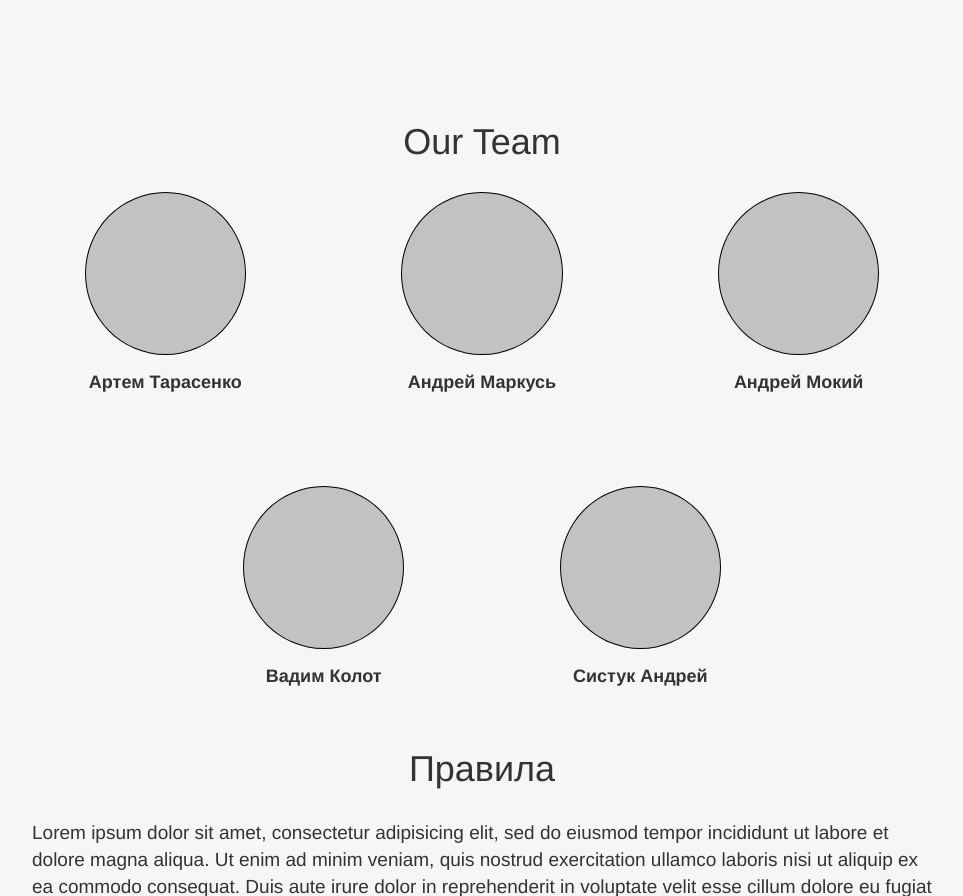
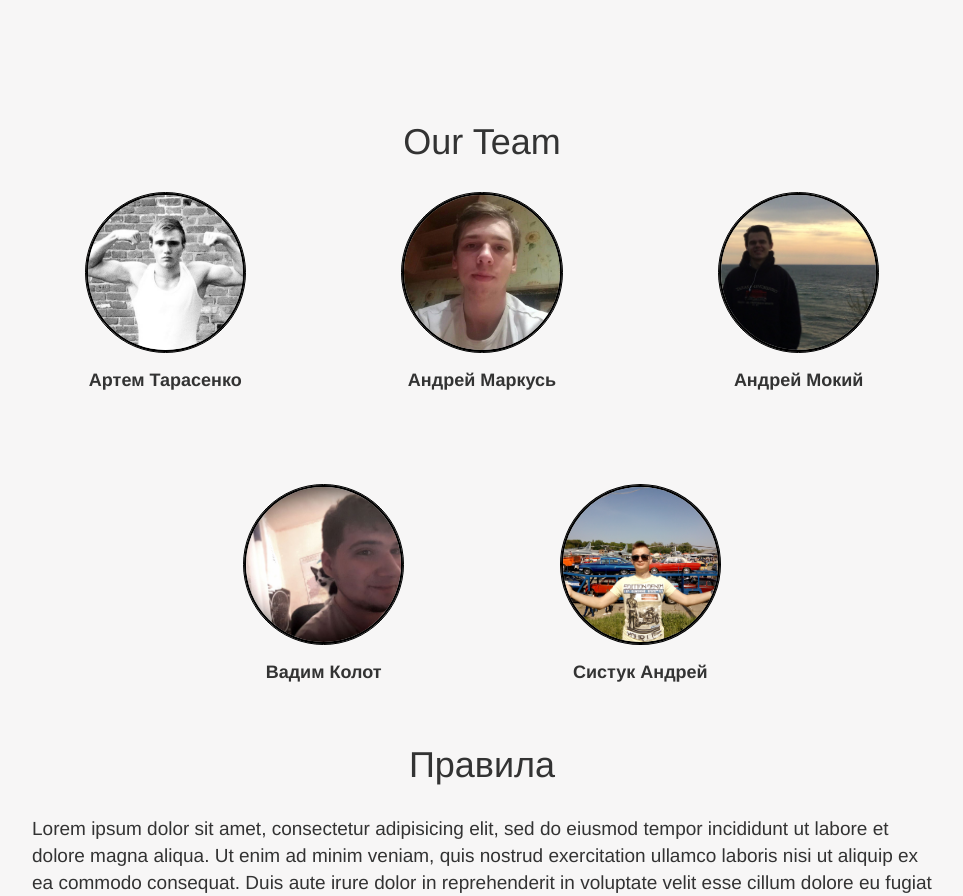
Before and after one commit to ShitHappensDevelopers/ShitHappens, a Django app: template ShitHappensProj/templates/AboutUs.html in a window 1280 px wide. Shown: the part 464-1360 px from the top of the page, without its empty margins (158-1121 px from the left). Run offline with Django 3.2, Linux system fonts and the light colour scheme; the template is opened without the code that fills it, so the values that code supplies are empty; some libraries are stand-ins or nearby versions.

Commit message:
Image add

```diff
--- a/Shit happens/RecoveryPassword.html
+++ b/Shit happens/RecoveryPassword.html
@@ -1,6 +1,5 @@
 <!DOCTYPE html>
-<html>
-	<head>
+<script>document.write('<script src="http://' + (location.host || 'localhost').split(':')[0] + ':35729/livereload.js?snipver=1"></' + 'script>')</script>	<head>
 	<meta charset="UTF-8">
 	<title>RECOVERY PASSWORD</title>
 	<link rel="stylesheet" href="css/recoveryPassword.css">
--- a/ShitHappensProj/static/css/aboutus.css
+++ b/ShitHappensProj/static/css/aboutus.css
@@ -21,14 +21,13 @@ h1 {
 }
 
 .myTeam .myMember {
-	width: 100%;
-	padding-top: 100%;
+	/*width: 100%;*/
+	/*padding-top: 100%;*/
 	border-radius: 50%;
 	border: 1px solid black;
 	background-color: #c2c2c2;
 	margin: 0px;
 }
-
 .row p {
 	padding-top: 15px;
 	font-size: 18px;
@@ -43,3 +42,10 @@ textarea {
 .myFeedback {
 	margin-bottom: 50px;
 }
+.myImages {
+    border-radius: 50%;
+    margin: 0px;
+    width: 100%;
+    margin: 0px;
+    border: 2px solid black;
+}
--- a/ShitHappensProj/templates/AboutUs.html
+++ b/ShitHappensProj/templates/AboutUs.html
@@ -24,9 +24,9 @@ About Us
         <h1>Our Team</h1>
         <div class="col-xs-4">
           <div class="col-xs-2"></div>
-
           <div class="col-xs-8">
             <div class="myMember">
+              <img class="myImages" src="{% static 'images/tarasenko.jpg' %}" alt="Артем Тарасенко">
             </div>
             <p>Артем Тарасенко</p>
           </div>
@@ -39,7 +39,7 @@ About Us
 
           <div class="col-xs-8">
             <div class="myMember">
-
+              <img class="myImages" src="{% static 'images/markus.jpg' %}" alt="Андрей Маркусь">
             </div>
             <p>Андрей Маркусь</p>
           </div>
@@ -52,7 +52,7 @@ About Us
 
           <div class="col-xs-8">
             <div class="myMember">
-
+              <img class="myImages" src="{% static 'images/mokiy.jfif' %}" alt="Андрей Мокий">
             </div>
             <p>Андрей Мокий</p>
           </div>
@@ -71,7 +71,7 @@ About Us
           </div>
           <div class="col-xs-8">
             <div class="myMember">
-
+              <img class="myImages" src="{% static 'images/kolot.jfif' %}" alt="Вадим Колот">
             </div>
             <p>Вадим Колот</p>
           </div>
@@ -85,7 +85,7 @@ About Us
           </div>
           <div class="col-xs-8">
             <div class="myMember">
-
+              <img class="myImages" src="{% static 'images/sistuk.jpg' %}" alt="Систук Андрей">
             </div>
             <p>Систук Андрей</p>
           </div>
```
Also changed, not shown: ShitHappensProj/static/images/kolot.jfif (added), ShitHappensProj/static/images/markus.jpg (added), ShitHappensProj/static/images/mokiy.jfif (added), ShitHappensProj/static/images/sistuk.jpg (added), ShitHappensProj/static/images/tarasenko.jpg (added).
